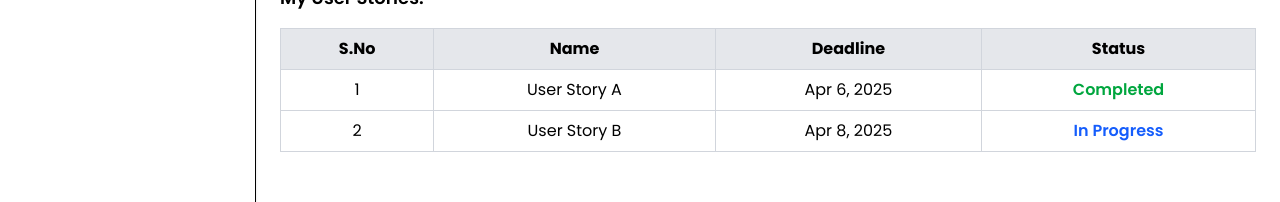
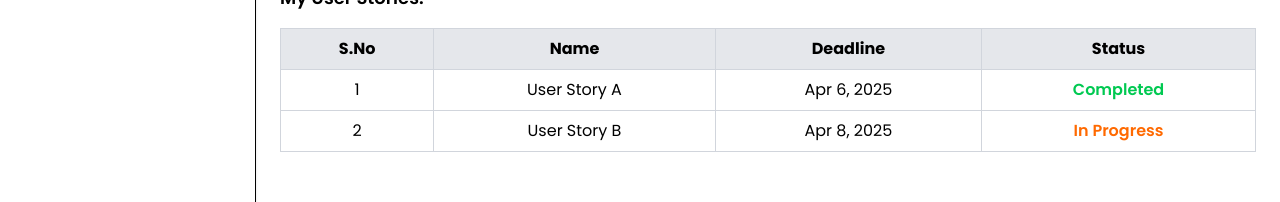
Before and after one commit to Sabarish-developer/SprintX, a React (Vite) app in the folder client/: page /home in a window 1280 px wide. Shown: the part 364-566 px from the top of the page. Built offline with nearby package versions, Linux system fonts and the light colour scheme.

Commit message:
table status color updated

```diff
--- a/client/src/components/Home.jsx
+++ b/client/src/components/Home.jsx
@@ -75,8 +75,8 @@ const Home = () => {
                   <td className="border border-gray-300 px-4 py-2">{item.name}</td>
                   <td className="border border-gray-300 px-4 py-2">{item.deadline}</td>
                   <td className={`border border-gray-300 px-4 py-2 font-semibold
-                    ${item.status === "In Progress" ? "text-blue-600" :
-                      item.status === "Completed" ? "text-green-600" :
+                    ${item.status === "In Progress" ? "text-orange-500" :
+                      item.status === "Completed" ? "text-green-500" :
                       "text-gray-600"}`}>
                     {item.status}
                   </td>
```
